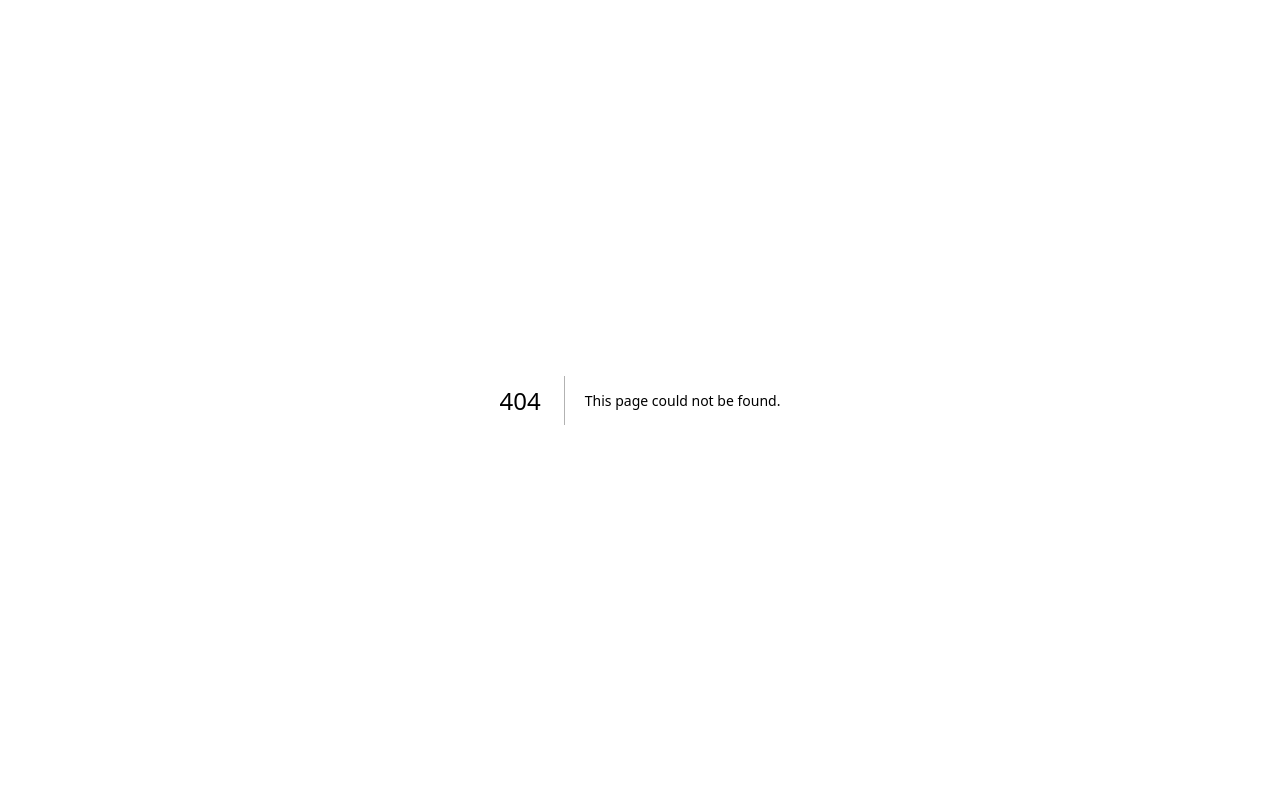
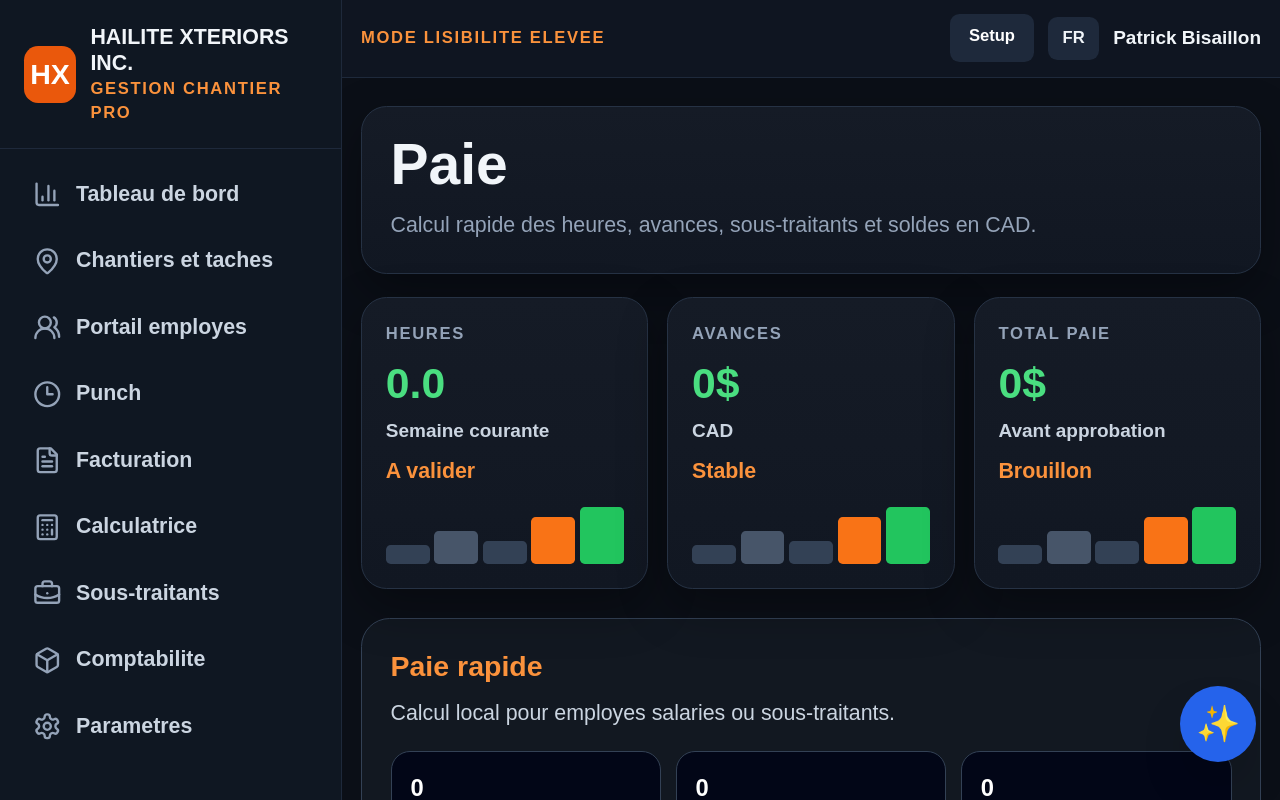
Before and after one commit to bisaillonpatrick1979-dev/Chatgpt-hailite-, a Next.js app: page /payroll in a window 1280 px wide. Before the commit this address had no page. Shown: the top 800 px of the page. Built offline with nearby package versions, Linux system fonts and the light colour scheme.

Commit message:
Add payroll page

```diff
--- /dev/null
+++ b/app/payroll/page.tsx
@@ -0,0 +1,20 @@
+import { AppShell } from "@/components/AppShell";
+import { PayrollMini } from "@/components/PayrollMini";
+import { TrendCard } from "@/components/TrendCard";
+
+export default function Page() {
+  return (
+    <AppShell>
+      <section className="pro-card p-6">
+        <h1 className="text-5xl font-black">Paie</h1>
+        <p className="large-readable mt-3 text-slate-400">Calcul rapide des heures, avances, sous-traitants et soldes en CAD.</p>
+      </section>
+      <section className="mt-5 grid gap-4 md:grid-cols-3">
+        <TrendCard label="Heures" value="0.0" compare="Semaine courante" status="A valider" />
+        <TrendCard label="Avances" value="0$" compare="CAD" status="Stable" />
+        <TrendCard label="Total paie" value="0$" compare="Avant approbation" status="Brouillon" />
+      </section>
+      <PayrollMini />
+    </AppShell>
+  );
+}
```
